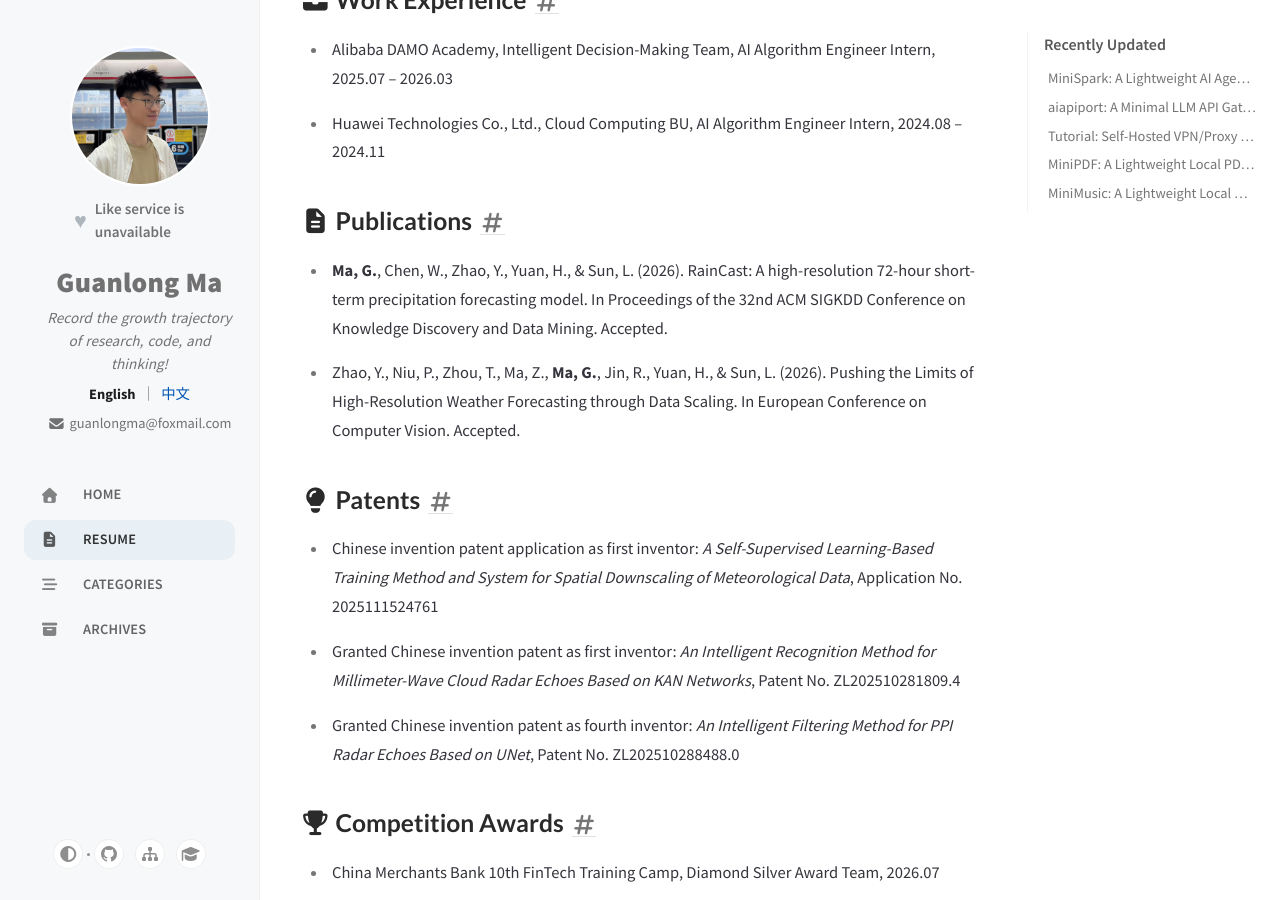
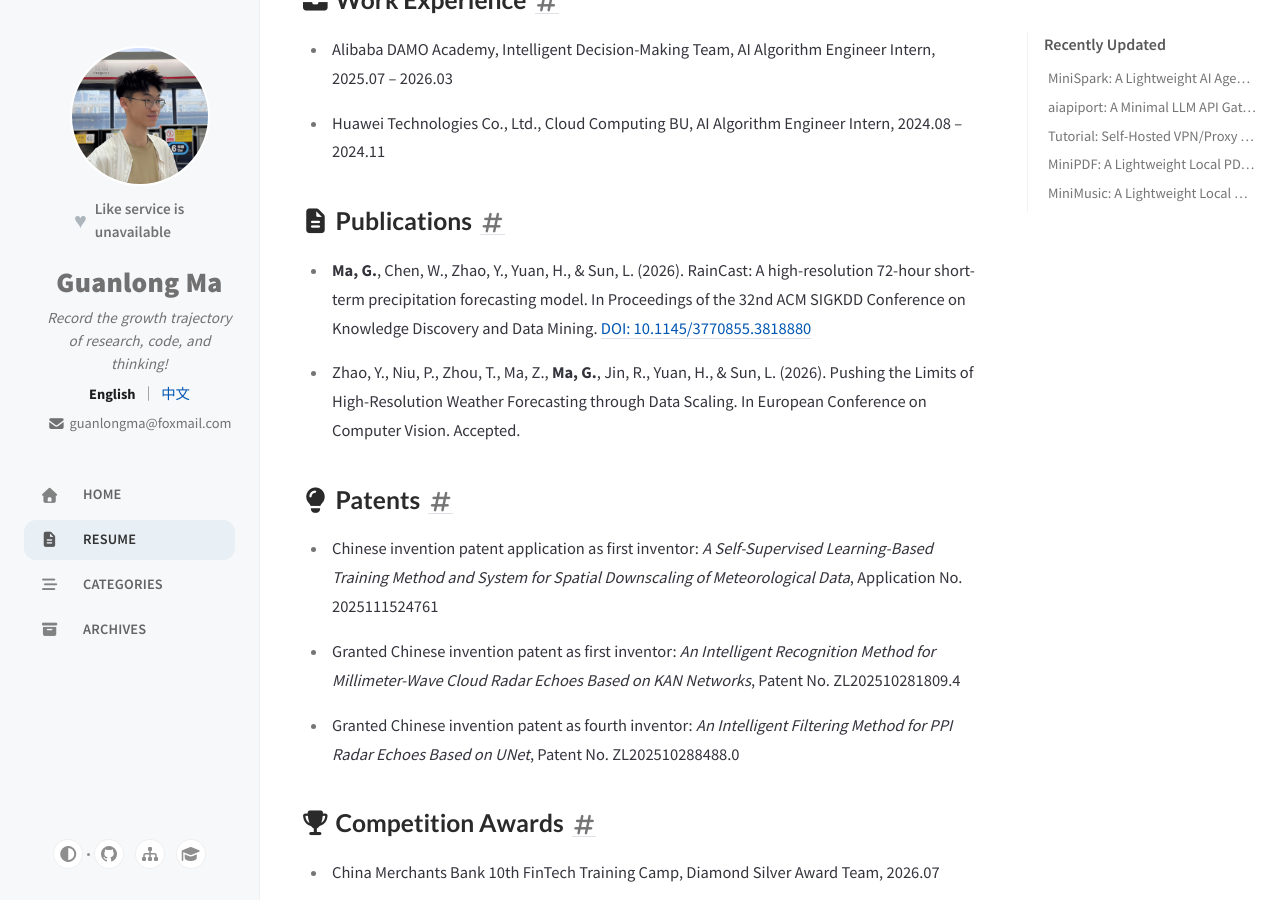
Before and after one commit to mgl666/mgl666.github.io, a Jekyll site: the page built from _tabs/cv.md, in a window 1280 px wide and 900 px high, scrolled down 410 px. Built offline with Jekyll 4.4.1, drawn with Linux system fonts in a browser that asks for light colours; cached includes are drawn as plain includes; nearby versions of some CDN libraries; comment, search, counter and statistics services are not loaded.

Commit message:
docs: add DOI link for RainCast paper

```diff
--- a/_tabs/cv.md
+++ b/_tabs/cv.md
@@ -20,7 +20,7 @@ order: 1
 
 ## <i class="fas fa-file-alt"></i> **Publications**
 
-- **Ma, G.**, Chen, W., Zhao, Y., Yuan, H., & Sun, L. (2026). RainCast: A high-resolution 72-hour short-term precipitation forecasting model. In Proceedings of the 32nd ACM SIGKDD Conference on Knowledge Discovery and Data Mining. Accepted.
+- **Ma, G.**, Chen, W., Zhao, Y., Yuan, H., & Sun, L. (2026). RainCast: A high-resolution 72-hour short-term precipitation forecasting model. In Proceedings of the 32nd ACM SIGKDD Conference on Knowledge Discovery and Data Mining. [DOI: 10.1145/3770855.3818880](https://doi.org/10.1145/3770855.3818880)
 
 - Zhao, Y., Niu, P., Zhou, T., Ma, Z., **Ma, G.**, Jin, R., Yuan, H., & Sun, L. (2026). Pushing the Limits of High-Resolution Weather Forecasting through Data Scaling. In European Conference on Computer Vision. Accepted.
 
```
Also changed, not shown: _tabs/zh-cv.md (+1 -1 lines).
